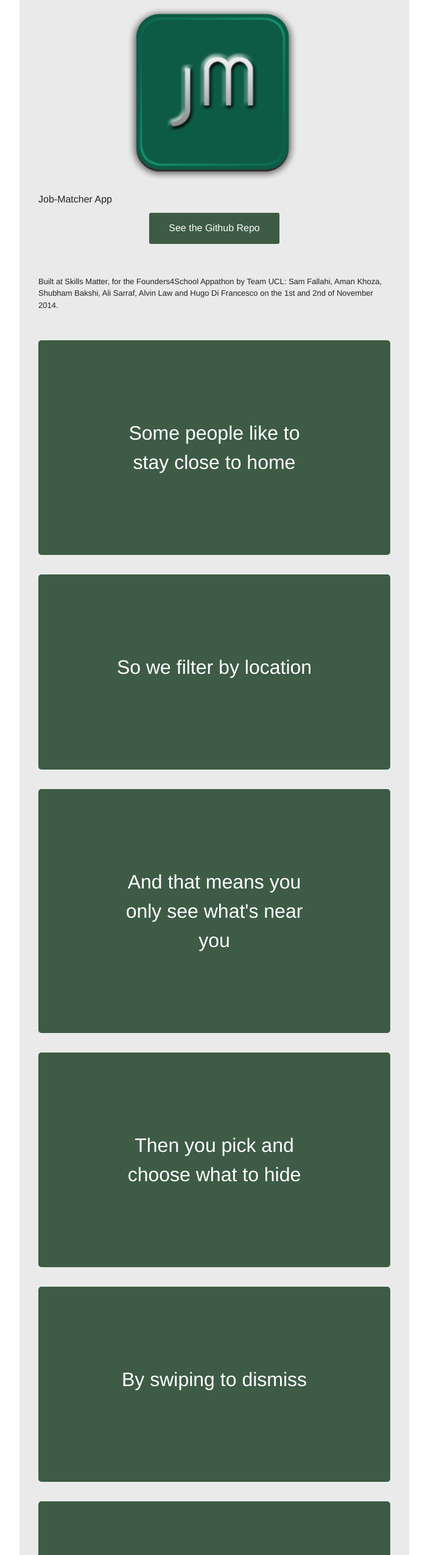
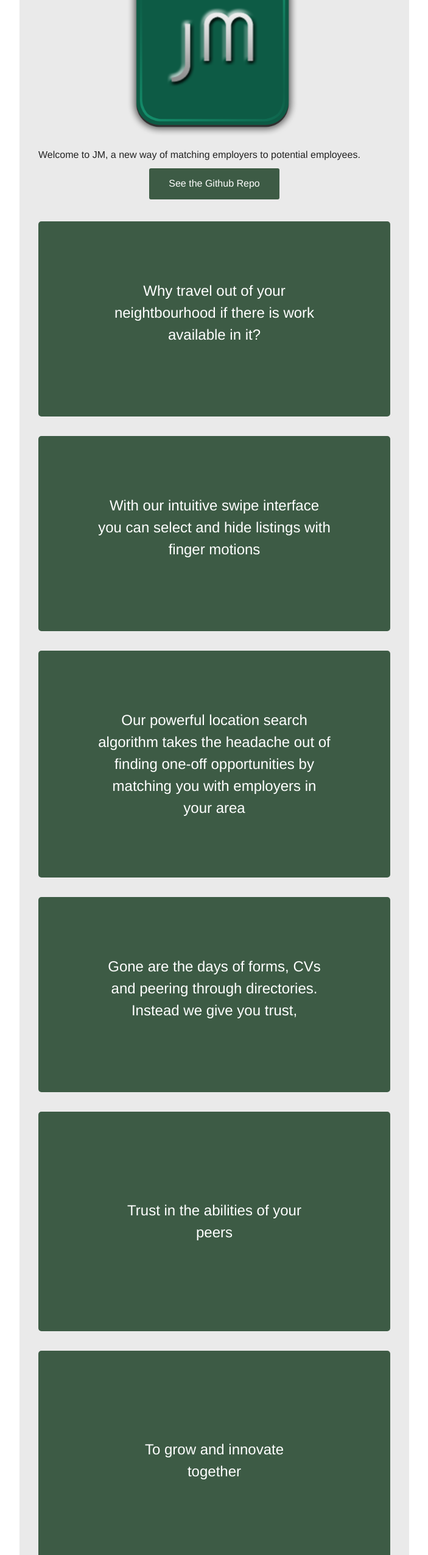
Before and after one commit to bakshi41c/Job-Matcher, a plain HTML site: page index.html in a window 1280 px wide. Shown: the part 106-2656 px from the top of the page at 61% size, without its empty margins (288-991 px from the left). Drawn offline with Linux system fonts and the light colour scheme.

Commit message:
restyle, change copy, put icons everywhere

```diff
--- a/index.html
+++ b/index.html
@@ -4,7 +4,7 @@
 		<link
 			rel="icon"
 			type="image/png" href="./favicon.png">
-		<title>Job-Matcher</title>
+		<title>JM</title>
 		<style>
 			.body-container {
 				margin:auto;
@@ -34,27 +34,29 @@
 				background-image: url('./hero-logo-blue.png');
 			}
 			.acknowledgements{
-				margin-bottom:2rem;
 				font-size: small;
-				padding: 1rem;
+				padding:.75rem 1rem;
 			}
 			.features{
 				height: 100%;
 				padding: 0 1rem;
 			}
 			.feature {
-				font-size: xx-large;
+				font-size: x-large;
 				text-align: center;
 				min-height: 20rem;
 				margin-bottom: 2rem;
 				color: #fff;
-				padding: 8rem;
+				padding: 6rem;
 				background-color: #3D5B45;
 				-webkit-border-radius:5px;
 				-moz-border-radius:5px;
 				border-radius:5px;
 				-webkit-transition: background-color 2s;
 				transition: background-color 2s;
+			}
+			.feature.one-liner{
+				padding:9rem;
 			}
 			.feature:hover, .feature:active{
 				background-color: #3B5998;
@@ -64,6 +66,10 @@
 			}
 			.footer{
 				height: 4rem;
+				width: 100%;
+				padding: 0 20%;
+				background-color: #e9e9e9;
+				margin-bottom: -1rem;
 			}
 			.button.radius{
 				margin-top: 10px;
@@ -80,64 +86,73 @@
 	<body>
 		<div class="body-container small-12 medium-9 large-6 x-large-4 column small-centered">
 			<div class="text-center">
-				<h1>Job-Matcher</h1>
 				<a href="#download/link">
 					<div class="hero-image small-6 column small-centered"></div>
 					<img class="hide" src="./hero-logo-blue.png"/>
 				</a>
 			</div>
 			<div class="description row">
-				Job-Matcher App
+				Welcome to JM, a new way of matching employers to potential employees.
 				<div class="row text-center">
 					<a href="https://github.com/bakshi41c/Job-Matcher/" class="radius button">See the Github Repo</a>
 				</div>
 			</div>
-			<div class="acknowledgements">
-				Built at Skills Matter, for the Founders4School Appathon by Team UCL: Sam Fallahi, Aman Khoza, Shubham Bakshi, Ali Sarraf, Alvin Law and Hugo Di Francesco on the 1st and 2nd of November 2014.
-			</div>
+
 			<div class="features">
 				<div class="feature">
 					<span class="feature-description">
-						Some people like to stay close to home
+						Why travel out of your neightbourhood if there is work available in it?
 					</span>
 				</div>
 				<div class="feature">
 					<span class="feature-description">
-						So we filter by location
+						With our intuitive swipe interface you can select and hide listings with finger motions
 					</span>
 				</div>
 				<div class="feature">
 					<span class="feature-description">
-						And that means you only see what's near you
+						Our powerful location search algorithm takes the headache out of finding one-off opportunities by matching you with employers in your area
 					</span>
 				</div>
 				<div class="feature">
 					<span class="feature-description">
-						Then you pick and choose what to hide
+						Gone are the days of forms, CVs and peering through directories. Instead we give you trust,
 					</span>
 				</div>
-				<div class="feature">
+				<div class="feature one-liner">
 					<span class="feature-description">
-						By swiping to dismiss
+						Trust in the abilities of your peers
 					</span>
 				</div>
-				<div class="feature">
+				<div class="feature one-liner">
 					<span class="feature-description">
-						And just keep browsing
+						To grow and innovate together
 					</span>
 				</div>
-				<div class="feature">
+				<div class="feature one-liner">
 					<span class="feature-description">
-						No fuss, just the things you like.
+						JM, an app for the community
+					</span>
+				</div>
+				<div class="feature one-liner">
+					<span class="feature-description">
+						An app for you
 					</span>
 				</div>
 				<div class="text-center">
-					<div class="small-12 column">Download your sleek new agent:</div>
+					<div class="row">
+						<div class="small-8 column" style="padding-top:2.5rem;">Download your sleek new agent:</div>
+						<img class="small-3 column left" src="./favicon.png"/>
+					</div>
 					<a class="radius button" href="#download/link">Here</a>
 				</div>
 			</div>
 		</div>
 		<div class="footer">
+			<img class="small-1 column" style="margin-top:1rem;" src="./favicon.png"/>
+			<div class="acknowledgements">
+				Built at Skills Matter, for the Founders4School Appathon by Team UCL: Sam Fallahi, Aman Khoza, Shubham Bakshi, Ali Sarraf, Alvin Law and Hugo Di Francesco on the 1st and 2nd of November 2014.
+			</div>
 		</div>
 	</body>
 </html>
```
